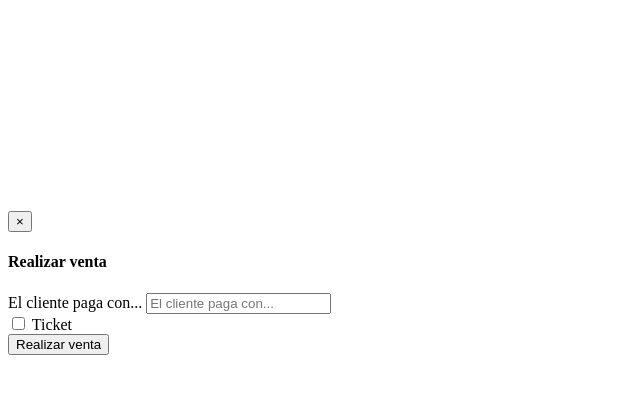
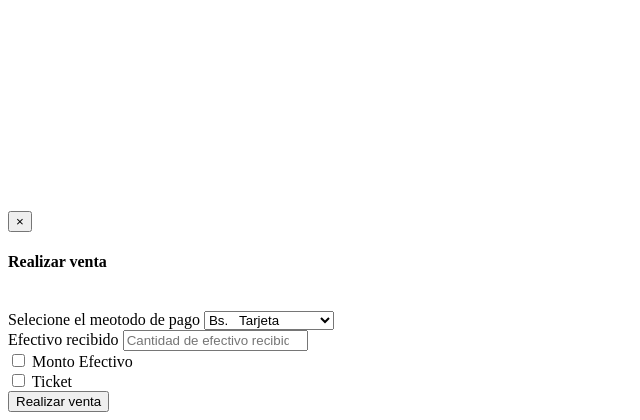
Before and after one commit to EmilioRXD/InventoryAPP, a PHP site: page /inc/ventas.php in a window 1280 px wide. Shown: the part 597-1017 px from the top of the page, without its empty margins (0-640 px from the left). Before the commit the page ends 952 px from the top, so only its background shows below. Run offline with PHP 8.4, Linux system fonts and the light colour scheme; some libraries are stand-ins or nearby versions.

Commit message:
Integración de casilla de selección método de pago

```diff
--- a/inc/ventas.php
+++ b/inc/ventas.php
@@ -84,23 +84,38 @@
                         <h2 hidden="hidden"><strong>Total: </strong><span id="contenedor_total_modal"></span></h2>
                     </div>
                     <div class="col-sm-6 text-center">
-                        <h2 hidden="hidden"><strong>Total: </strong><span id="contenedor_total_modal_verde"></span></h2>
+                        <h2 hidden="hidden"><strong>Total: </strong><span id="contenedor_total_modal_verde"></span></h2><br>
                     </div>
                     <div class="row">
-                        <div class="form-group">
-                            <div class="col-xs-12">
-                                <label for="pago_usuario">El cliente paga con...</label>
-                                <input placeholder="El cliente paga con..." type="number" id="pago_usuario"
-                                    class="form-control">
+                        <div class="col-xs-12">
+                            <div class="form-group">
+                                <label for="metodo_pago">Selecione el meotodo de pago</label>
+                                <select class="form-control" id="metodo_pago">
+                                    <option value="0">&nbsp; $ &nbsp;&nbsp;&nbsp; Efectivo</option>
+                                    <option value="1">Bs. &nbsp; Efectivo</option>
+                                    <option value="2" selected="true">Bs. &nbsp; Tarjeta</option>
+                                    <option value="3">Bs. &nbsp; Pago Movil</option>
+                                    <option value="4">&nbsp;&nbsp;&nbsp;&nbsp;&nbsp;&nbsp;&nbsp;&nbsp; Credito</option>
+                                    <option value="5">&nbsp;&nbsp;&nbsp;&nbsp;&nbsp;&nbsp;&nbsp;&nbsp; Otro Metodo</option>
+                                </select>
                             </div>
-                        </div>
-                        <div class="col-xs-12 col-md-2 hidden">
-                            <div class="checkbox checkbox-primary checkbox-circle">
-                                <input type="checkbox" id="imprimir_ticket">
-                                <label for="imprimir_ticket">
-                                    Ticket <i class="fa fa-ticket"></i>
+                            <div class="form-group">
+                                <label for="pago_usuario">Efectivo recibido</label>
+                                <input class="form-control" type="number" step="0.01" placeholder="Cantidad de efectivo recibido" id="pago_usuario">
+                            </div>
+                            <div class="checkbox">
+                                <label>
+                                <input type="checkbox" id="chkEfectivoExacto"> Monto Efectivo
                                 </label>
                             </div>
+                            <!-- TICKET -->
+                            <div class="checkbox hidden">
+                                <label for="imprimir_ticket">
+                                    <input type="checkbox" id="imprimir_ticket">
+                                    <i class="fa fa-ticket"></i> Ticket
+                                </label>
+                            </div>
+                            <!-- TICKET -->
                         </div>
                     </div>
                     <h2 hidden="hidden">Cambio: <span id="contenedor_cambio"></span></h2>
--- a/js/ventas.js
+++ b/js/ventas.js
@@ -20,6 +20,8 @@ var productos_vender = [],
     TECLA_F3 = 114,
     TECLA_ENTER = 13,
     TECLA_MENOS = 109,
+    ayudante_total = 0,
+    dolar = 0,
     EL_CLIENTE_USA_TICKET = true;
 
 var precioVerde = $("#dolar").text();
@@ -164,6 +166,7 @@ function dibujar_productos() {
                     .html('Agrega productos al carrito<br><i class = "fa fa-4x fa-cart-plus"></i>')
             );
         $("#contenedor_total").parent().hide();
+        $("#contenedor_total_verde").parent().hide();
         return;
     }
 
@@ -204,7 +207,6 @@ function dibujar_productos() {
                     $("<tbody>")
                 )
         );
-    var ayudante_total = 0;
     for (var i = productos_vender.length - 1; i >= 0; i--) {
         ayudante_total += productos_vender[i].total;
         $("#contenedor_tabla tbody")
@@ -258,6 +260,7 @@ function dibujar_productos() {
     $("#contenedor_total_verde").text("$ " + (ayudante_total/precioVerde).toFixed(2)).parent().show();
     total = ayudante_total;
 }
+
 
 
 function preparar_para_realizar_venta() {
@@ -333,6 +336,20 @@ function cancelar_venta() {
 
 
 function escuchar_elementos() {
+    $("#metodo_pago").change(function () {
+        $("#contenedor_cambio").parent().hide();
+        if ($("#metodo_pago").val().trim() == 0) {
+            total = ayudante_total/precioVerde;
+            $("#chkEfectivoExacto").prop('checked', false)
+            $("#pago_usuario").val("");
+            dolar = 1;
+        }else{
+            total = ayudante_total;
+            $("#chkEfectivoExacto").prop('checked', false)
+            $("#pago_usuario").val("");
+        }
+    })
+
     $("#imprimir_ticket").click(function () {
         $("#pago_usuario").focus();
     });
@@ -345,16 +362,30 @@ function escuchar_elementos() {
     });
     $("#preparar_venta").click(function () {
         preparar_para_realizar_venta();
+        $("#chkEfectivoExacto").prop('checked', false)
+        $("#pago_usuario").val("");
     });
     $("#cancelar_toda_la_venta").click(function () {
         cancelar_venta();
+    });
+    $("#chkEfectivoExacto").change(function() {
+        if ($("#chkEfectivoExacto").is(':checked')){
+            $("#pago_usuario").val((total).toFixed(2));
+            $("#contenedor_cambio").parent().hide();
+        } else {
+            $("#pago_usuario").val("");
+        }
     });
     $("#pago_usuario").keyup(function (evento) {
         $(this).parent().removeClass('has-error');
         var pago = $(this).val(),
             cambio = pago - total;
         if (cambio >= 0 && !isNaN(pago)) {
-            $("#contenedor_cambio").text("$" + cambio).parent().show();
+            if (dolar == 1) {
+                $("#contenedor_cambio").text("$ " + (cambio).toFixed(2)).parent().show();
+            } else{
+                $("#contenedor_cambio").text("Bs. " + (cambio).toFixed(2)).parent().show();
+            }
         } else {
             $("#contenedor_cambio").parent().hide();
         }
```
